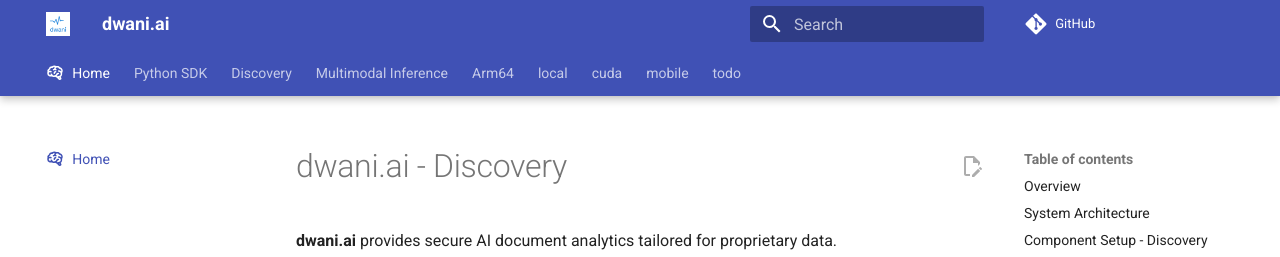
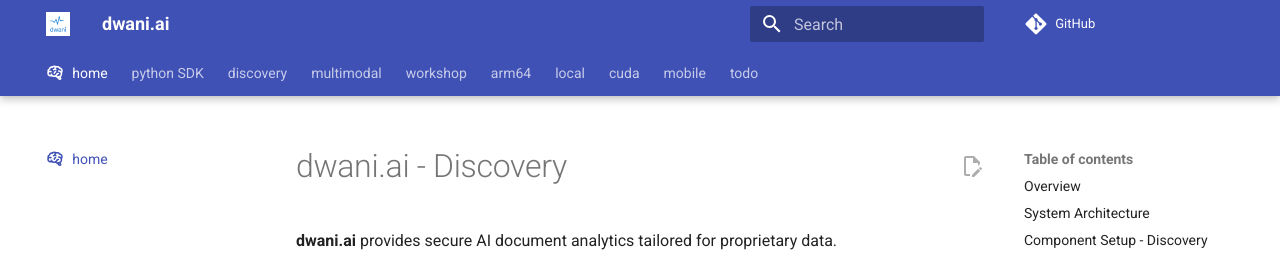
Before and after one commit to dwani-ai/docs, an MkDocs documentation site: the page built from docs/index.md, in a window 1280 px wide. Shown: the top 257 px of the page. Built offline with MkDocs 1.6.1 and Material for MkDocs 9.7.7, drawn with Linux system fonts in a browser that asks for light colours; comment, search, counter and statistics services are not loaded.

Commit message:
add-dwani-workshop

```diff
--- a/mkdocs.yml
+++ b/mkdocs.yml
@@ -39,21 +39,23 @@ exclude_docs: |
   venv
 use_directory_urls: false
 nav:
-  - Home: index.md
-  - Python SDK: python-sdk.md
-  - Discovery:
+  - home: index.md
+  - python SDK: python-sdk.md
+  - discovery:
       - readme : discovery/index.md
       - vLLM Server: discovery/vllm_deploy.md
       - API Server: discovery/api_server_setup.md
       - Proxy Server: discovery/proxy_setup_vm.md
       - Discovery Server : discovery/discovery_setup.md
-  - Multimodal Inference:
+  - multimodal :
       - readme : multimodal/index.md
       - Docs API: multimodal/docs_setup.md
       - Translate Server: multimodal/translate_server.md
       - TTS Server: multimodal/tts-server.md
       - ASR Server: multimodal/asr_server.md
-  - Arm64:
+  - workshop:
+      - readme : workshop/index.md
+  - arm64:
       - readme : arm64/README.md
       - vLLM wheel : arm64/vllm-setup.md
       - vLLM docker build : arm64/vllm_docker_build.md
```
Also changed, not shown: docs/workshop/index.md (added, +63 -0 lines).
